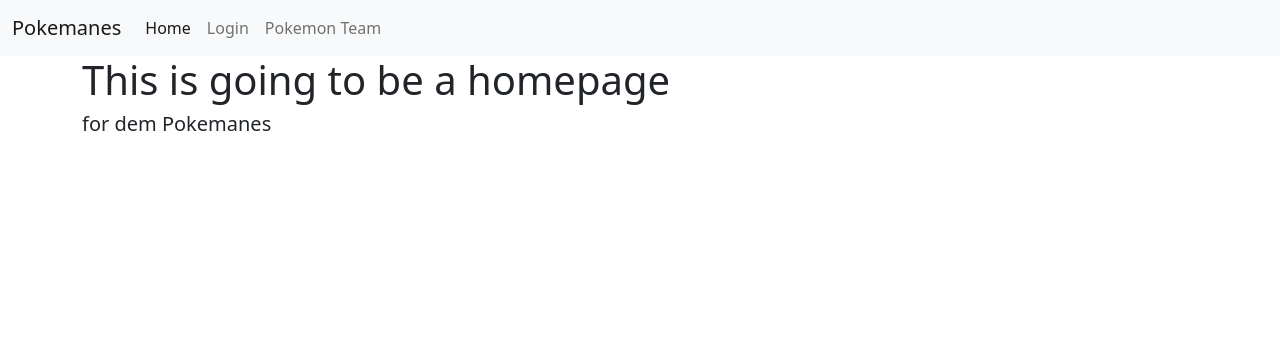
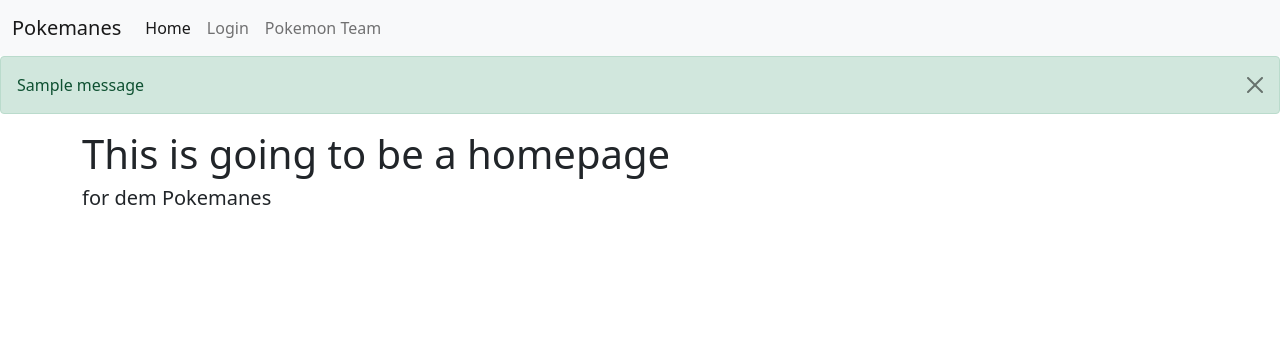
Before and after one commit to grady04/week5_day1, a Flask app: page / in a window 1280 px wide. Shown: the top 356 px of the page. Run offline with Flask 2, Linux system fonts and the light colour scheme; one stand-in notice (Sample message) is shown.

Commit message:
added flash messages and moved navbar

```diff
--- a/app/templates/base.html.j2
+++ b/app/templates/base.html.j2
@@ -13,21 +13,20 @@
     {% endblock %}
 </head>
 <body>
-    <nav class="navbar navbar-expand-lg navbar-light bg-light">
-        <div class="container-fluid">
-            <a class="navbar-brand" href="#">Pokemanes</a>
-            <button class="navbar-toggler" type="button" data-bs-toggle="collapse" data-bs-target="#navbarNavAltMarkup" aria-controls="navbarNavAltMarkup" aria-expanded="false" aria-label="Toggle navigation">
-            <span class="navbar-toggler-icon"></span>
-            </button>
-            <div class="collapse navbar-collapse" id="navbarNavAltMarkup">
-                <div class="navbar-nav">
-                    <a class="nav-link active" href="{{url_for('index')}}">Home</a>
-                    <a class="nav-link" href="{{url_for('login')}}">Login</a>
-                    <a class="nav-link" href="{{url_for('pokemon')}}">Pokemon Team</a>
+
+    {% include './includes/nav.html.j2'%}
+
+    {% with messages = get_flashed_messages(with_categories=true) %}
+        {% if messages %}
+            {% for class, message in messages %}
+                <div class="alert alert-{{class}} alert-dismissible fade show" role="alert">
+                    {{message}}
+                    <button type="button" class="btn-close" data-bs-dismiss="alert" aria-label="Close"></button>
                 </div>
-            </div>
-        </div>
-    </nav>
+            {% endfor %}
+        {% endif %}
+    {% endwith %}
+
 
     <div class="container">
         {% block content %}
--- /dev/null
+++ b/app/templates/includes/nav.html.j2
@@ -0,0 +1,15 @@
+<nav class="navbar navbar-expand-lg navbar-light bg-light">
+        <div class="container-fluid">
+            <a class="navbar-brand" href="#">Pokemanes</a>
+            <button class="navbar-toggler" type="button" data-bs-toggle="collapse" data-bs-target="#navbarNavAltMarkup" aria-controls="navbarNavAltMarkup" aria-expanded="false" aria-label="Toggle navigation">
+            <span class="navbar-toggler-icon"></span>
+            </button>
+            <div class="collapse navbar-collapse" id="navbarNavAltMarkup">
+                <div class="navbar-nav">
+                    <a class="nav-link active" href="{{url_for('index')}}">Home</a>
+                    <a class="nav-link" href="{{url_for('login')}}">Login</a>
+                    <a class="nav-link" href="{{url_for('pokemon')}}">Pokemon Team</a>
+                </div>
+            </div>
+        </div>
+    </nav>
```
